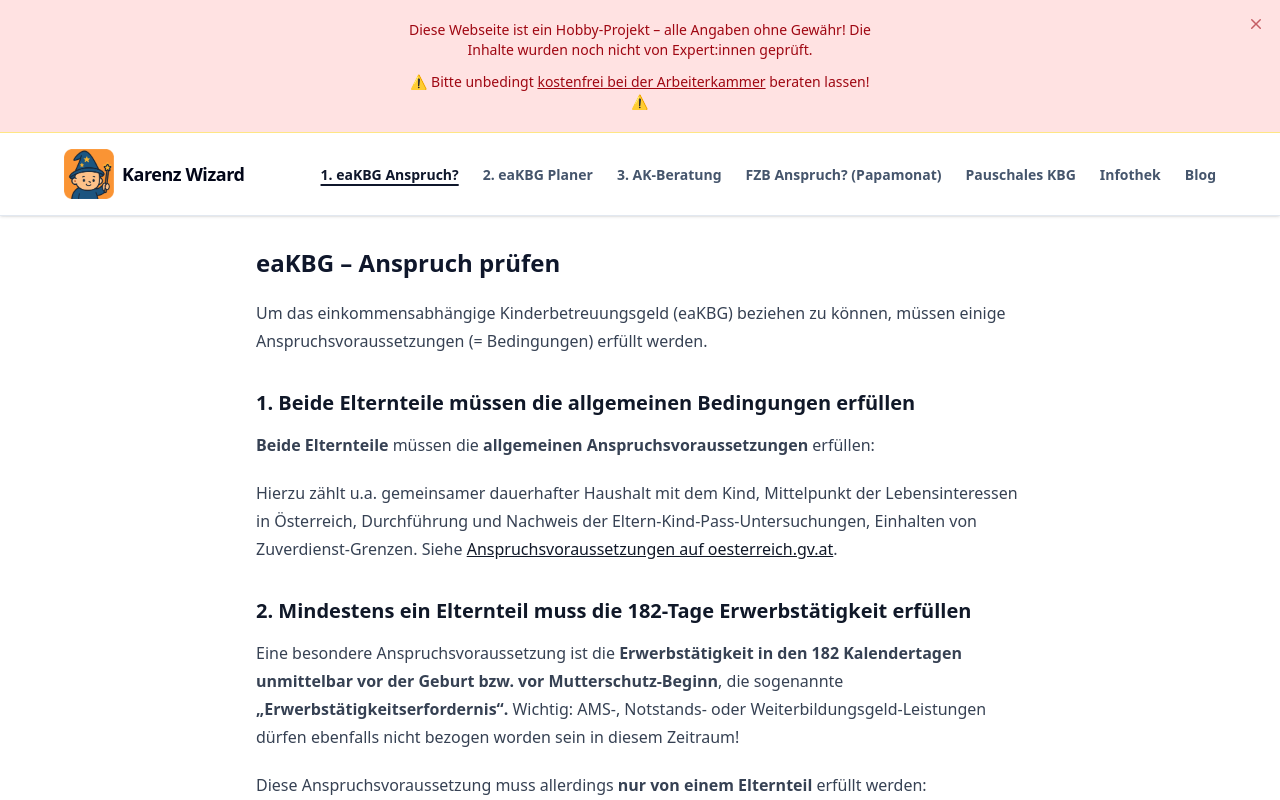
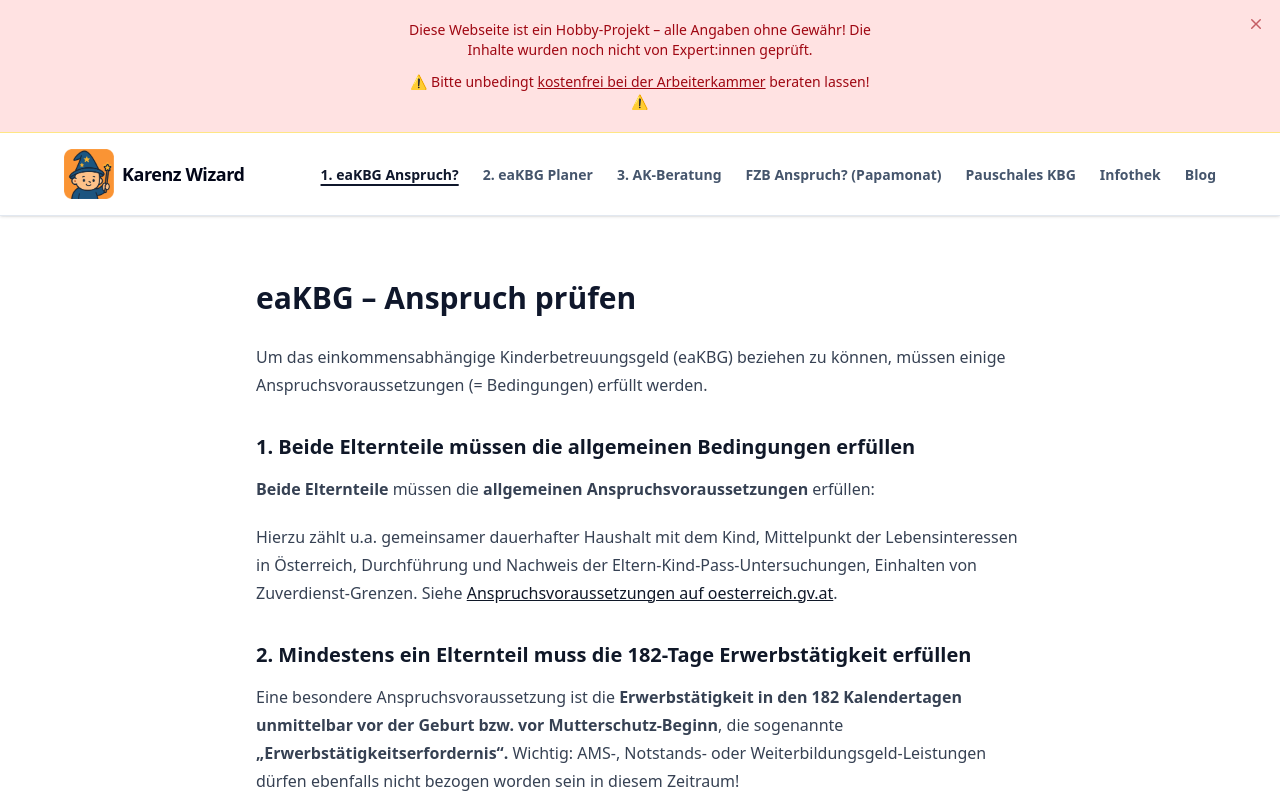
Before and after one commit to mandrasch/karenz-wizard, a SvelteKit app: page /eakbg-anspruch in a window 1280 px wide. Shown: the top 800 px of the page. Built offline with nearby package versions, Linux system fonts and the light colour scheme.

Commit message:
fix: styling

```diff
--- a/src/routes/eakbg-anspruch/+page.svelte
+++ b/src/routes/eakbg-anspruch/+page.svelte
@@ -4,10 +4,9 @@
 
 <div class="mx-auto prose mt-6 max-w-3xl">
 	<section class="content">
-		<header class="mt-2">
-			<h1 class="text-2xl leading-tight font-semibold text-slate-900">eaKBG – Anspruch prüfen</h1>
+		<header class="mt-10 space-y-6">
+			<h1 class="text-3xl font-semibold text-slate-900">eaKBG – Anspruch prüfen</h1>
 		</header>
-
 		<p>
 			Um das einkommensabhängige Kinderbetreuungsgeld (eaKBG) beziehen zu können, müssen einige
 			Anspruchsvoraussetzungen (= Bedingungen) erfüllt werden. <!-- Erfüllt man diese, erhält man während seiner Karenz-Monate
```
